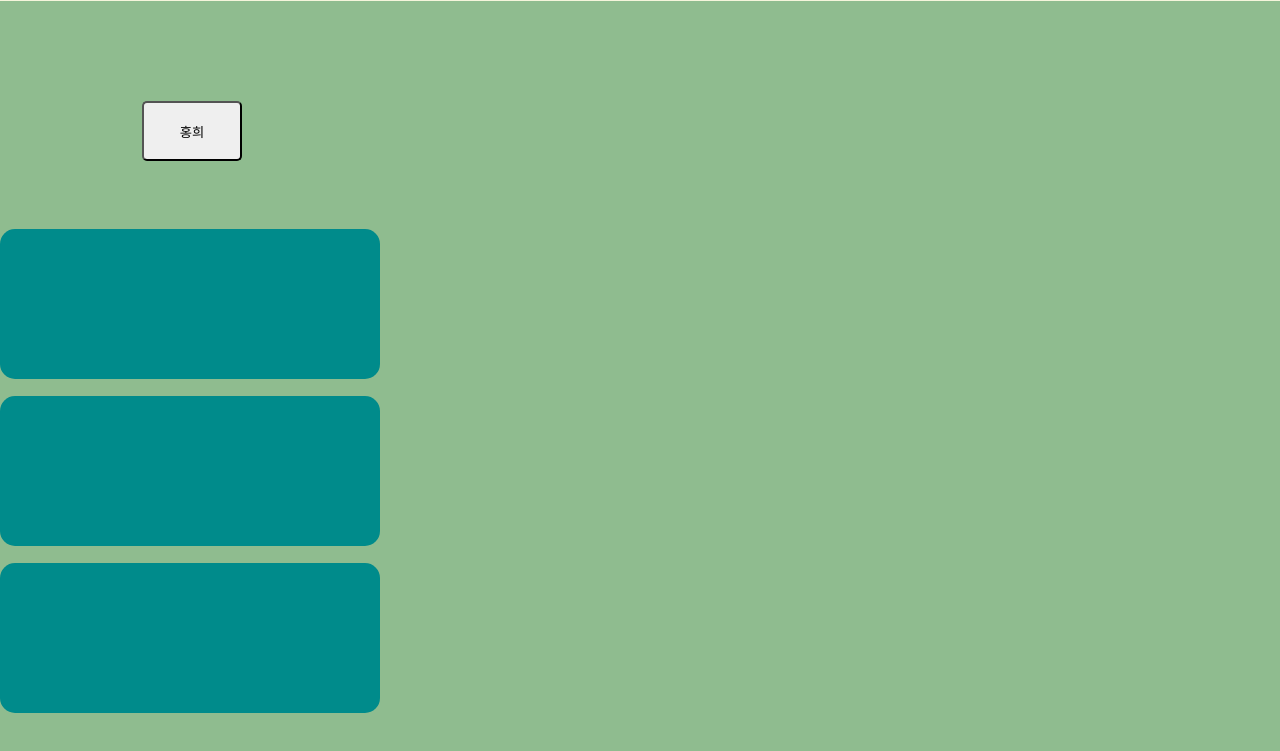
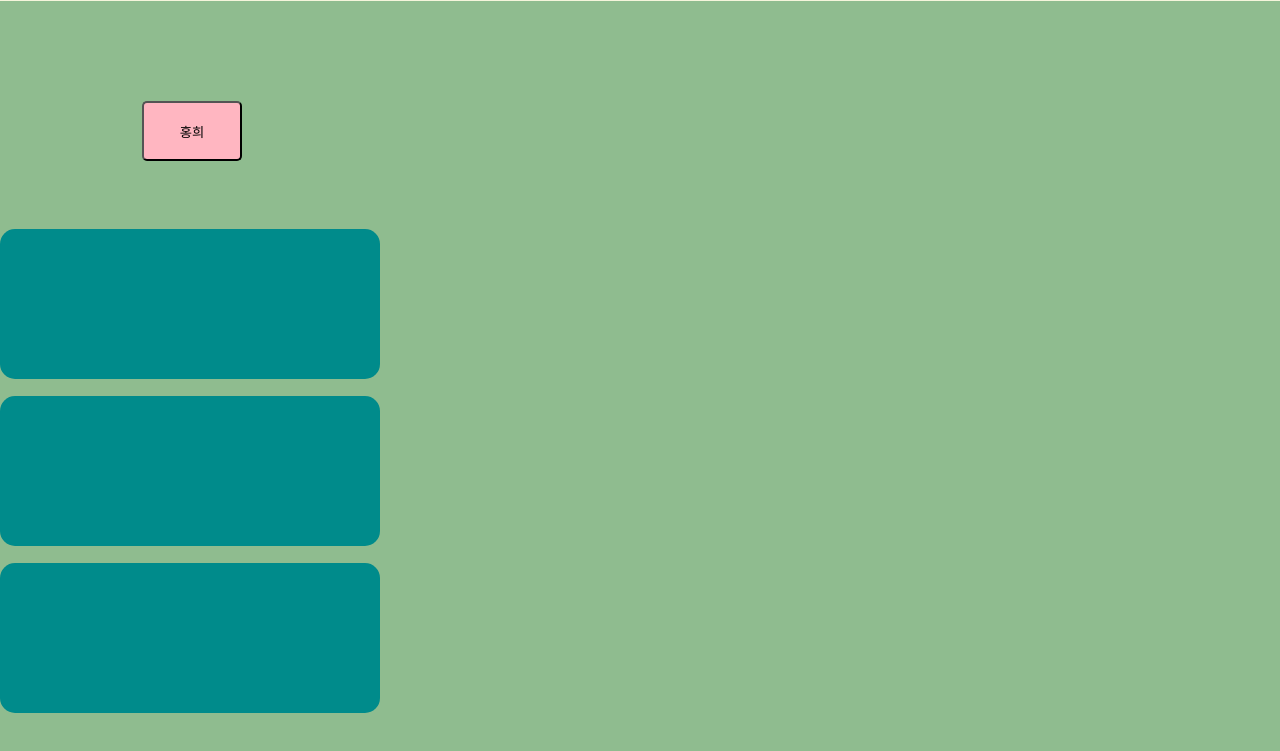
Before and after one commit to hongmin-JIN/hongmin-JIN.github.io, a plain HTML site: page index.html in a window 1280 px wide. Shown: the part 49-800 px from the top of the page. Drawn offline with Linux system fonts and the light colour scheme.

Commit message:
버튼 수정

```diff
--- a/index.html
+++ b/index.html
@@ -38,6 +38,7 @@
       width: 100px;
       height: 60px;
       border-radius: 5px;
+      background-color: lightpink;
     }
     .section{
       display: flex;
@@ -102,6 +103,7 @@
       .mainButton{
         left: 0;
         margin-left: 142px;
+        background: lightpink;
       }
       .section{
         display: flex;
```
